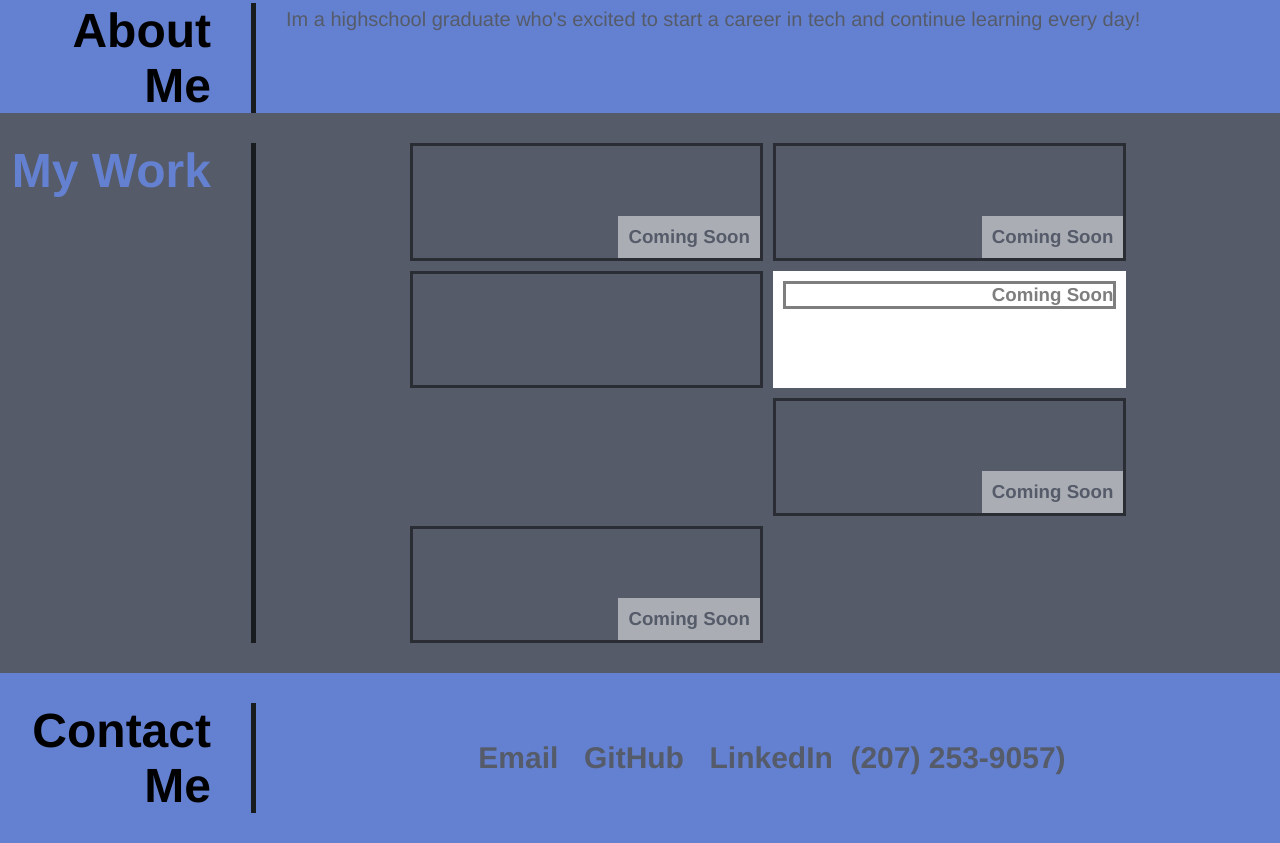
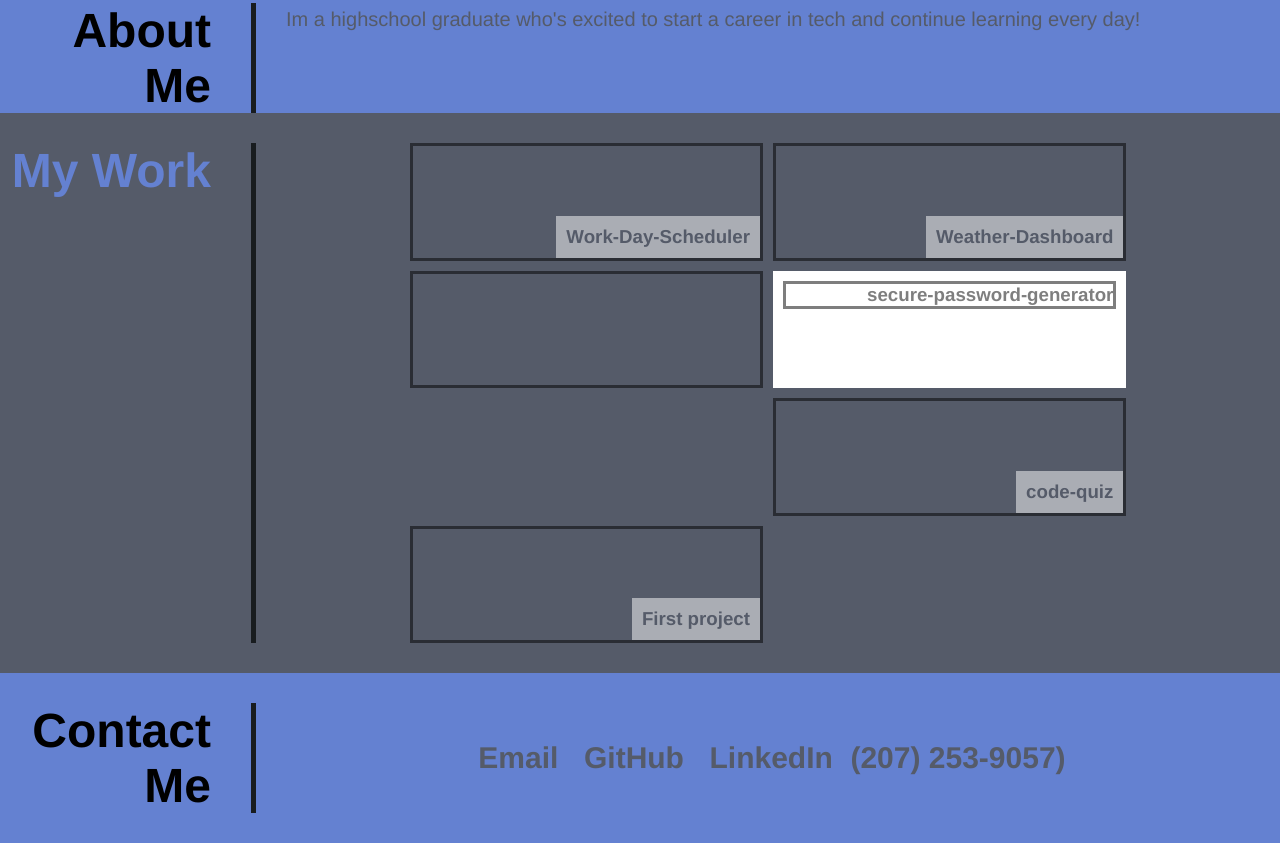
Before and after one commit to Hunter-Zandri/Personal-Portfolio-Website, a plain HTML site: page index.html in a window 1280 px wide. Shown: the part 808-1651 px from the top of the page. Drawn offline with Linux system fonts and the light colour scheme.

Commit message:
another link added

```diff
--- a/index.html
+++ b/index.html
@@ -51,29 +51,29 @@
                 <div class="projects-grid">
                     <a   class="project">
                         <div class="project-label" href="https://hunter-zandri.github.io/Work-Day-Scheduler/" target="_blank">
-                            <h3>Coming Soon</h3>
+                            <h3>Work-Day-Scheduler</h3>
 
                         </div>
                     </a>
                     <a   class="project">
                         <div class="project-label" href="https://hunter-zandri.github.io/Weather-Dashboard/" target="_blank">
-                            <h3>Coming Soon</h3>
+                            <h3>Weather-Dashboard</h3>
                    </div>
                     </a>
                     <a  class="project">
                         <div class="project-label" href="https://hunter-zandri.github.io/secure-password-generator/" target="_blank">
-                            <h3>Coming Soon</h3>
+                            <h3>secure-password-generator</h3>
                             <a class="big" target="_blank">
                         </div>
                     </a>
                     <a   class="project">
                         <div class="project-label" href="https://hunter-zandri.github.io/code-quiz004/" target="_blank">
-                            <h3>Coming Soon</h3>
+                            <h3>code-quiz</h3>
                        </div>
                     </a>
                     <a   class="project">
-                        <div class="project-label">
-                            <h3>Coming Soon</h3>
+                        <div class="project-label" href="https://ryancarey18.github.io/project-01/" target="_blank">
+                            <h3>First project</h3>
                         </div>
                     </a>
                 </div>
```
